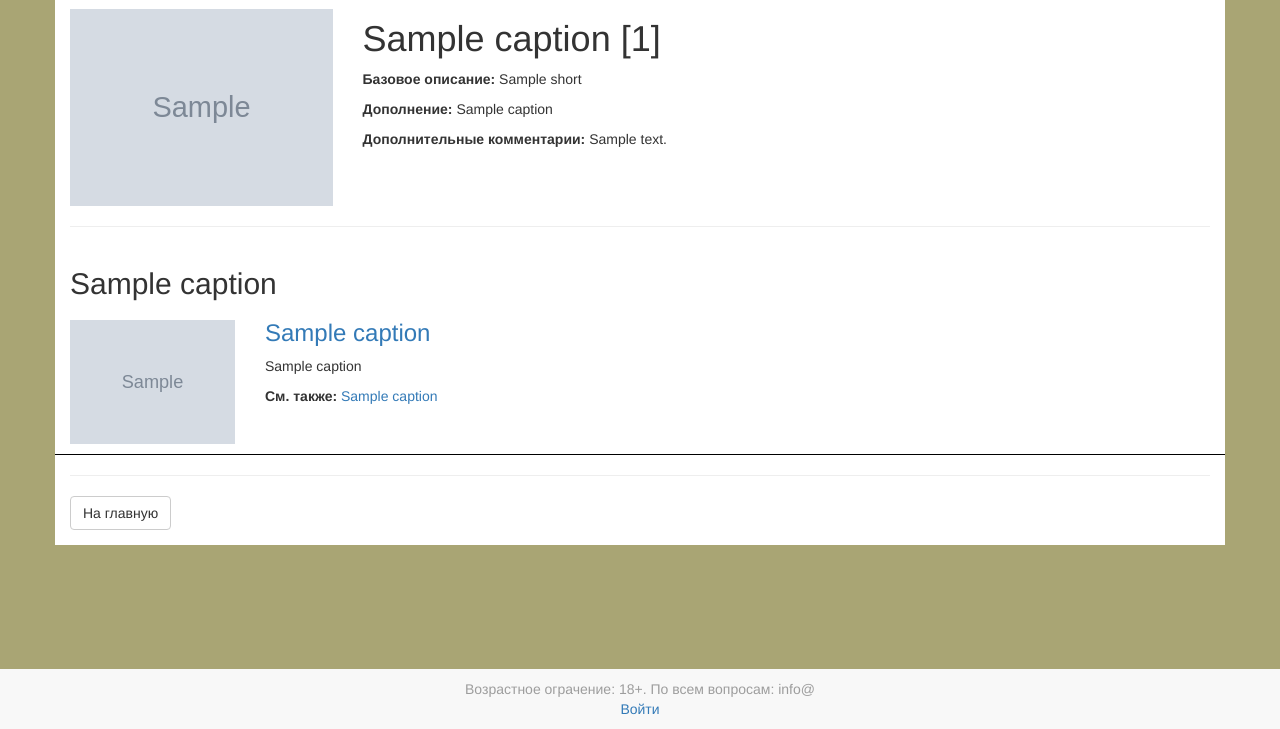
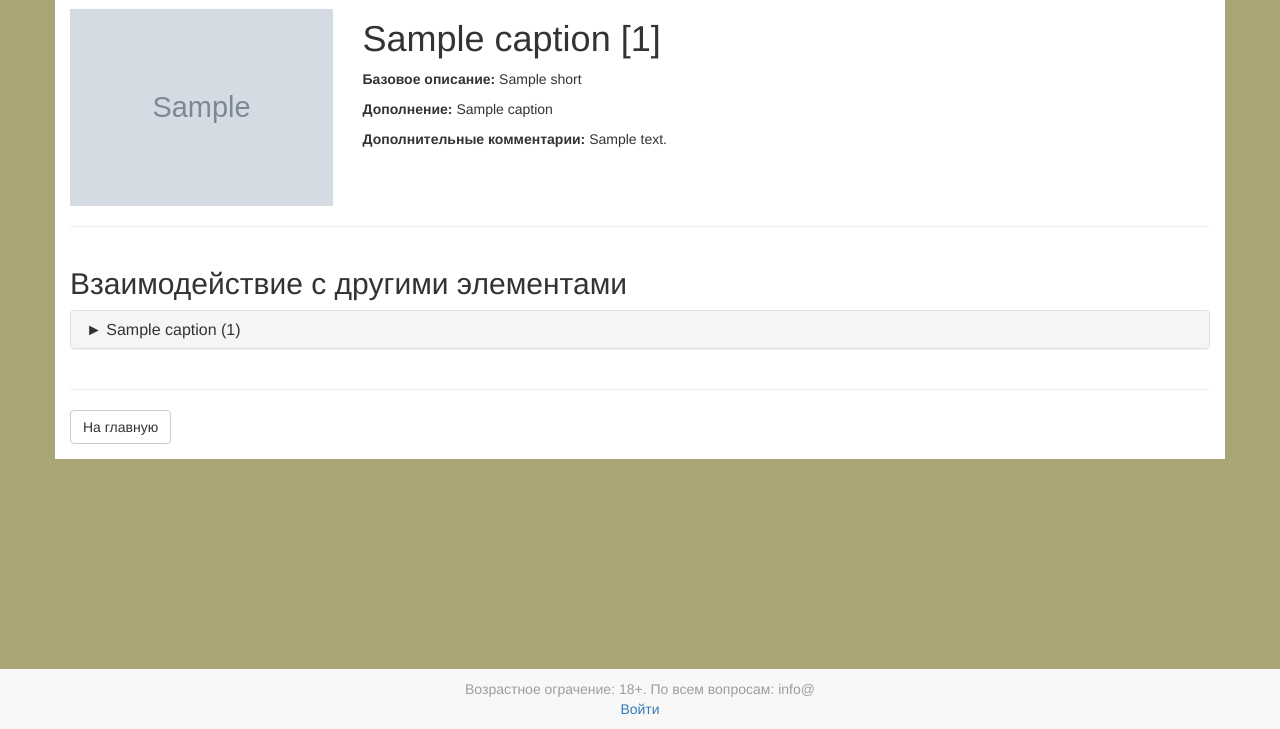
Before and after one commit to mshashin/bang, a Symfony app: template templates/pages/element.html.twig in a window 1280 px wide. Shown: the part 71-800 px from the top of the page. Run offline with Twig, Linux system fonts and the light colour scheme; the template is opened without the code that fills it: most values are stand-ins (such as "Sample title", 1, 10 or a date in 2020); grey boxes marked "Sample" are stand-in pictures; some libraries are stand-ins or nearby versions.

Commit message:
Аккордеон на странице элемента + картинки событий

```diff
--- a/public/css/style.css
+++ b/public/css/style.css
@@ -50,7 +50,15 @@ body {
     color:#9d9d9d;
 }
 
+.accordion-section .collapsed h3:before {
+    content:"►";
 
+}
+
+.accordion-section h3:before {
+    content:"▼";
+
+}
 
 
 .block-content {
--- a/src/Entity/Element.php
+++ b/src/Entity/Element.php
@@ -60,7 +60,7 @@ class Element
     private $addition;
 
     /**
-     * @ORM\Column(type="string", length=255, nullable=true)
+     * @ORM\Column(type="text", length=255, nullable=true)
      */
     private $short;
 
--- a/templates/pages/element.html.twig
+++ b/templates/pages/element.html.twig
@@ -29,6 +29,7 @@
              </div>
          </div>
          <hr/>
+         {# вариант вывода правил без аккордеона
          {% set elem_ids=[]%}
          <div class="row allrules">
              {% for row in content_arr %}
@@ -66,8 +67,61 @@
                  {% endif %}
              {% endfor%}
          </div>
+         <hr/>  #}
 
+         {% set elem_ids=[]%}
+         <section class="accordion-section clearfix" aria-label="">
 
+                 <h2>Взаимодействие с другими элементами</h2>
+                 <div class="panel-group" id="accordion" role="tablist" aria-multiselectable="true">
+                     {% for row in content_arr %}
+                        {% if row.rules|length>0 %}
+                             <div class="panel panel-default">
+                                 <div class="panel-heading collapsed" data-toggle="collapse" data-parent="#accordion" href="#collapse{{ row.type.id }}" aria-expanded="true" aria-controls="collapse0" role="button" id="heading{{ row.type.id }}">
+                                     <h3 class="panel-title">
+                                         {{ row.type.caption|e }} ({{ row.rules|length }})
+                                     </h3>
+                                 </div>
+                                 <div id="collapse{{ row.type.id }}" class="panel-collapse collapse" role="tabpanel" aria-labelledby="heading{{ row.type.id }}">
+                                     <div class="panel-body">
+                                         {% for rule in row.rules %}
+                                             <div class="row oneelement">
+                                                 <div class="col-xs-2">
+                                                     {{ include('pages/element-image.html.twig',{'element': rule.main}) }}
+                                                 </div>
+                                                 <div class="col-xs-10">
+                                                     <a href="{{ url('oneelement', {'typealias':rule.main.type.alias|e, 'elementalias': rule.main.alias|e}) }}"><h3 class="elementheader" >{{ rule.main.caption|e }}</h3></a>
+                                                     <p>{{ rule.rule.caption|e }}
+                                                         {% if app.user %}
+                                                             <a data-id="{{ rule.rule.id|e }}" data-caption="{{ rule.rule.caption|e }}" data-toggle="modal" data-target="#editruleModal" class="starteditrule">Редактировать</a>
+                                                         {% endif %}
+                                                         {% set elem_ids=elem_ids|merge([rule.main.id]) %}
+                                                     </p>
+                                                     {% if rule.also|length>0 %}
+                                                         <p><b>См. также:</b>
+                                                             {% for elem in rule.also %}
+                                                                 {% if loop.index>1 %}, {% endif %}
+                                                                 <a href="{{ url('oneelement', {'typealias':elem.type.alias|e, 'elementalias': elem.alias|e}) }}">{{ elem.caption|e }}</a>
+
+                                                             {% endfor %}
+                                                         </p>
+                                                     {% endif %}
+                                                 </div>
+                                             </div>
+                                         {% endfor %}
+                                     </div>
+                                 </div>
+                             </div>
+                        {% endif %}
+                     {% endfor %}
+                 </div>
+         </section>
+         <hr/>
+         <div class="row">
+             <div class="col-xs-12">
+                 <a class="btn btn-default" href="{{ url('homepage') }}">На главную</a>
+             </div>
+         </div>
          {% if app.user %}
              <hr/>
              <div class="row">
@@ -83,7 +137,7 @@
                              <div class="row">
                                  <div class="col-xs-12" id="elements2"></div>
                                  <div class="col-xs-12 col-md-12">
-                                 <select class="form-control selectpicker" title="--Выбор из списка--"  id="element_id2" data-live-search="true" name="element_id2">
+                                     <select class="form-control selectpicker" data-size="5" title="--Выбор из списка--"  id="element_id2" data-live-search="true" name="element_id2">
                                          {% for elem in alsoelements  %}
                                              {% if elem.id != element.id and elem.id not in elem_ids %}
                                                  <option data-tokens="{{ elem.caption|lower }}" value="{{ elem.id|e }}">{{ elem.caption|e }} ({{ elem.typeelement.caption|e }})</option>
@@ -99,12 +153,6 @@
                  </div>
              </div>
          {% endif %}
-         <hr/>
-         <div class="row">
-             <div class="col-xs-12">
-                 <a class="btn btn-default" href="{{ url('homepage') }}">На главную</a>
-             </div>
-         </div>
      </div>
 
      <div class="modal fade" id="editruleModal" tabindex="-1" role="dialog" aria-labelledby="exampleModalLabel" aria-hidden="true">
@@ -119,8 +167,8 @@
                  <form id="editruleForm" action="{{ url('editrule') }}">
                      <div class="modal-body">
                              <div class="form-group">
-                                 <label for="message-text" class="col-form-label">Новый текст правила:</label>
-                                 <textarea class="form-control" id="description" name="description" style="min-height:80px;"></textarea>
+                                 <label for="descriptionrule" class="col-form-label">Новый текст правила:</label>
+                                 <textarea class="form-control" id="descriptionrule" name="description" style="min-height:60vh"></textarea>
                              </div>
                          </div>
                          <input type="hidden" name="element_id" value="{{ element.id|e }}">
@@ -146,8 +194,8 @@
                  <form id="editruleForm" action="{{ url('editelement') }}">
                      <div class="modal-body">
                          <div class="form-group">
-                             <label for="message-text" class="col-form-label">Дополнительные комментарии:</label>
-                             <textarea class="form-control" id="description" name="description" style="min-height:80px;"></textarea>
+                             <label for="descriptionelem" class="col-form-label">Дополнительные комментарии:</label>
+                             <textarea class="form-control" id="description" name="descriptionelem" style="min-height:60vh;"></textarea>
                          </div>
                      </div>
                      <input type="hidden" name="element_id" value="{{ element.id|e }}">
@@ -185,7 +233,7 @@
          $('#editruleModal').on('show.bs.modal', function (e) {
              var button = $(e.relatedTarget)
              var modal = $(this)
-             modal.find('#description').val(button.data('caption'));
+             modal.find('#descriptionrule').val(button.data('caption'));
              modal.find('#rule_id').val(button.data('id'));
          })
          $('#editElementModal').on('show.bs.modal', function (e) {
```
Also changed, not shown: public/images/elements/2.png (added), public/images/elements/29.png (added), public/images/elements/30.png (added), public/images/elements/31.png (added), public/images/elements/32.png (added), public/images/elements/33.png (added), public/images/elements/34.png (added), public/images/elements/35.png (added), public/images/elements/36.png (added), public/images/elements/37.png (added), public/images/elements/38.png (added), public/images/elements/39.png (added), public/images/elements/40.png (added). Lines whose indentation alone changed are shown as unchanged.
